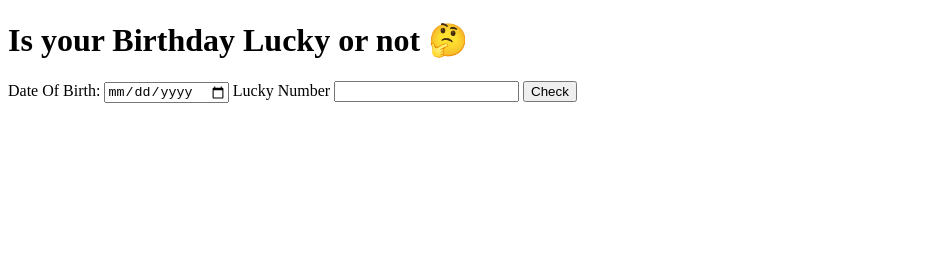
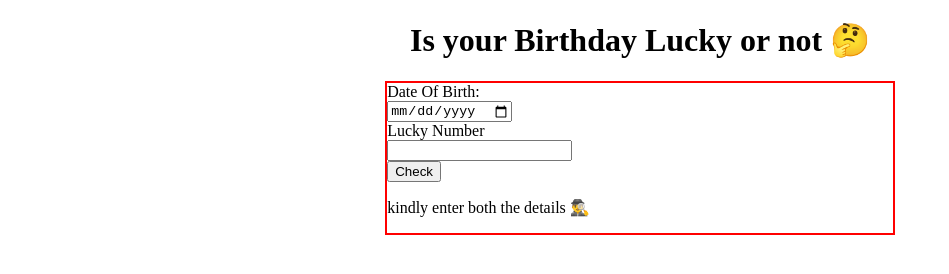
Before and after one commit to amaan1dev/lucky-birthday-or-not, a plain HTML site: page index.html in a window 1280 px wide. Both pictures are taken after a click on the button "Check". Shown: the whole page, without its empty margins (0-949 px from the left). Drawn offline with Linux system fonts and the light colour scheme.

Commit message:
app ready

```diff
--- a/index.html
+++ b/index.html
@@ -5,6 +5,7 @@
     <meta http-equiv="X-UA-Compatible" content="IE=edge">
     <meta name="viewport" content="width=device-width, initial-scale=1.0">
     <title>Lucky Birthday</title>
+    <link rel="stylesheet" href="styles.css">
 </head>
 <body>
     <h1>Is your Birthday Lucky or not 🤔</h1>
@@ -14,9 +15,13 @@
         <label for="lucky-number"> Lucky Number</label>
         <input type="number" id="lucky-number">
 
-        <button class="check-button">Check</button>
+        <button id="check-button">Check</button>
+        <p id="output-para"></p>
+
+        </textarea>
 
     </div>
 </body>
 <script src="./main.js"></script>
+
 </html>
--- a/main.js
+++ b/main.js
@@ -1,4 +1,39 @@
 const birthDate = document.querySelector("#birth-date");
 const luckyNumber = document.querySelector("#lucky-number");
 
-console.log(birthDate, luckyNumber);
+const checkButton = document.querySelector("#check-button");
+
+const outputPara = document.querySelector("#output-para");
+
+function compareInputs(sum, luckyNumber)
+{
+    if (sum % luckyNumber === 0){
+    outputPara.innerText = "hurray your birthday is lucky 🚀";
+} else{
+    outputPara.innerText = "your birthday is not so lucky 🤔" ;
+}
+
+}
+
+function checkBirthdateIsLucky(){
+    const dob = birthDate.value;
+    const sum = calculateSum(dob);
+    if(sum&&dob)
+    compareInputs(sum,luckyNumber.value);
+    else{
+        outputPara.innerText = "kindly enter both the details 🕵️‍♂️"
+    }
+}
+
+function calculateSum(dob){
+    dob = dob.replaceAll("-", "");
+    let sum = 0;
+    for(let i = 0; i < dob.length; i++){
+        sum = sum + Number(dob.charAt(i));
+    }
+    return sum;
+}
+
+
+
+checkButton.addEventListener('click', checkBirthdateIsLucky);
--- a/styles.css
+++ b/styles.css
@@ -0,0 +1,21 @@
+
+h1{
+    text-align: center;
+}
+
+input{
+    display: block;
+    /* margin: auto; */
+}
+input,
+label{
+    display: block;
+}
+
+
+.container{
+    border: 2px solid red;
+    width: 40%;
+    margin: auto;
+
+}
```
